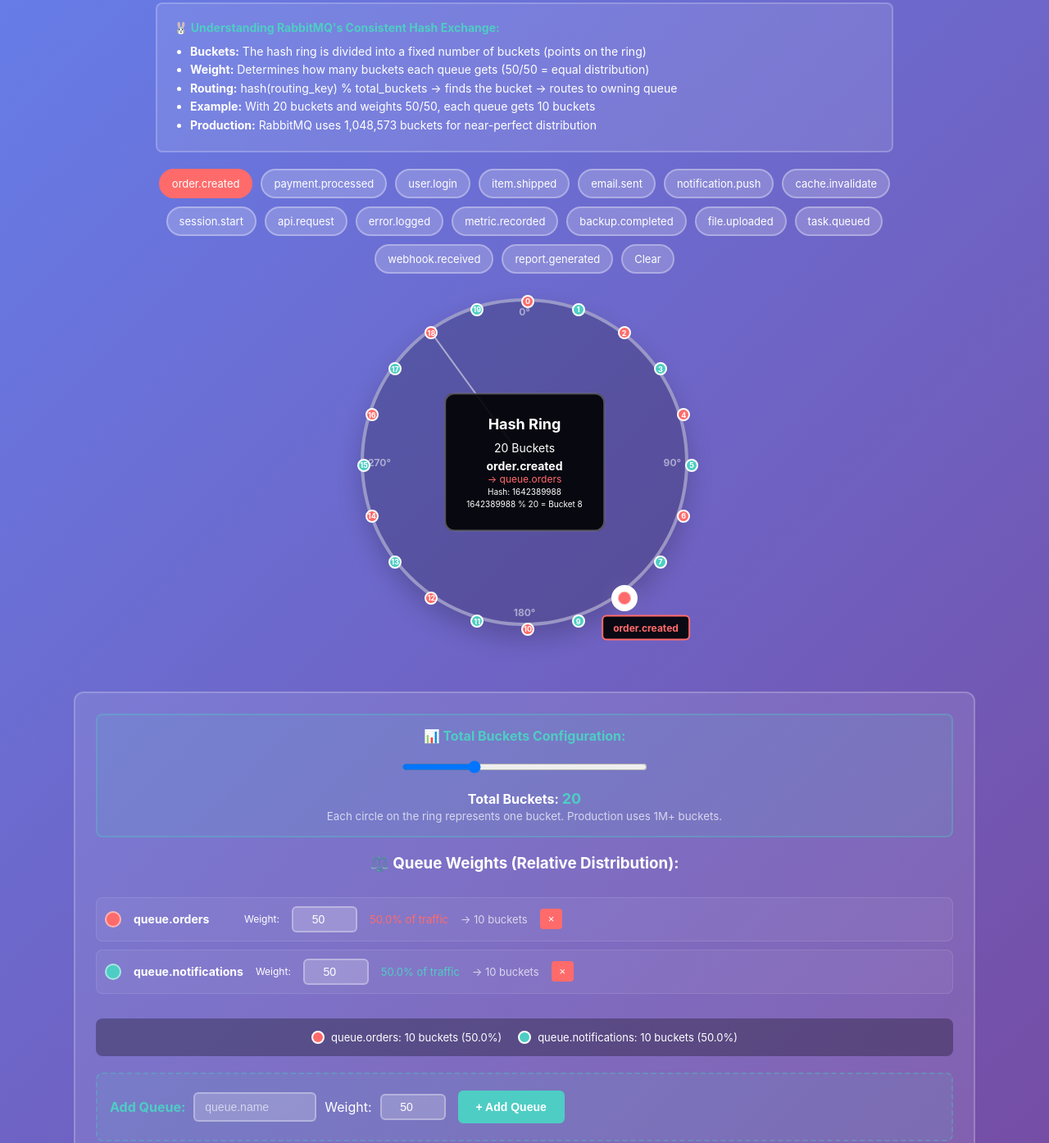
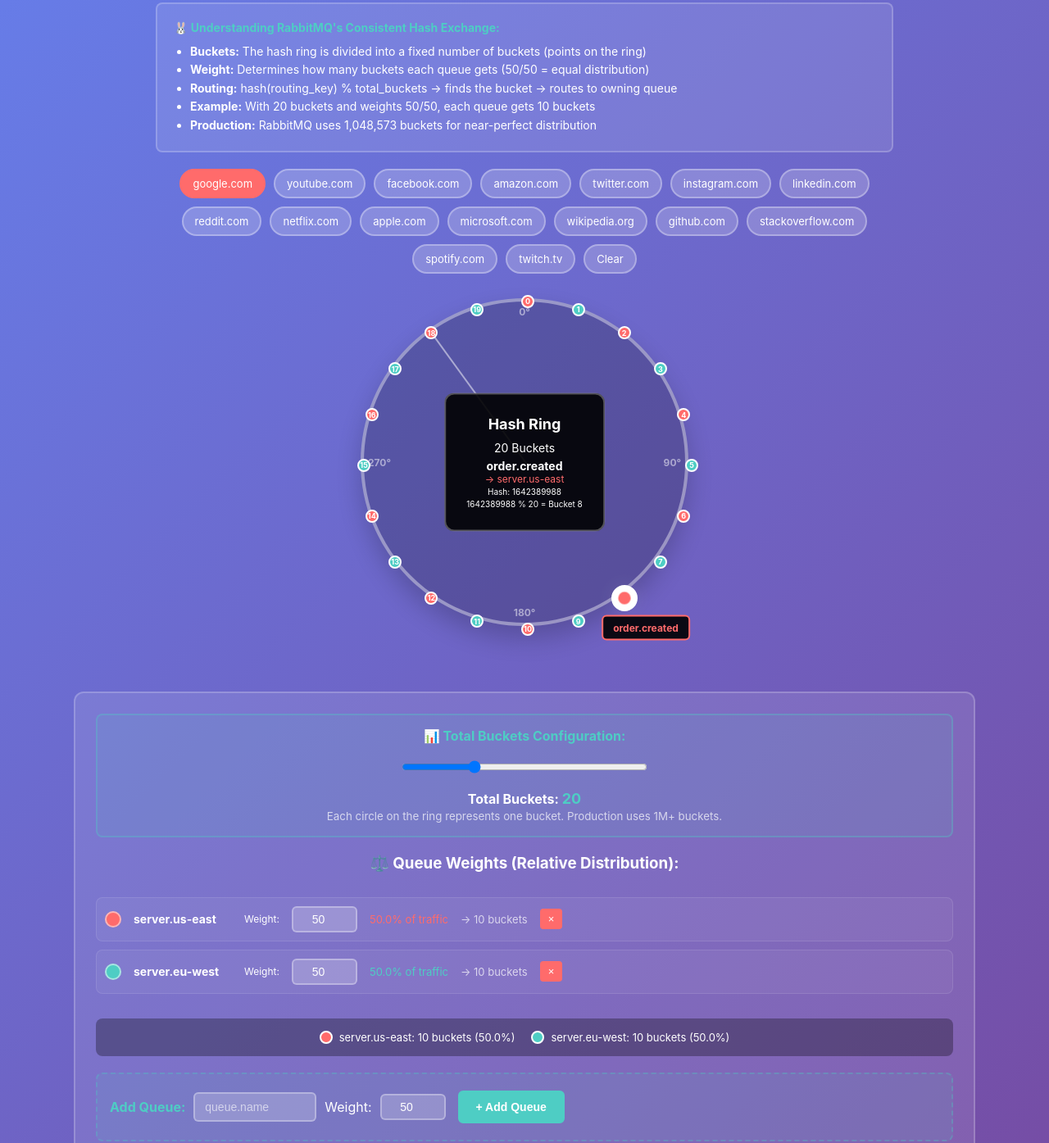
Before and after one commit to anveslav/consistent-hash-ring, a plain HTML site: page index.html in a window 1280 px wide. Shown: the part 110-1505 px from the top of the page at 82% size. Drawn offline with Linux system fonts and the light colour scheme.

Commit message:
Update index.html

```diff
--- a/index.html
+++ b/index.html
@@ -486,17 +486,17 @@
             window.currentLine = null;
 
             window.routingKeys = [
-                'order.created', 'payment.processed', 'user.login', 'item.shipped',
-                'email.sent', 'notification.push', 'cache.invalidate', 'session.start',
-                'api.request', 'error.logged', 'metric.recorded', 'backup.completed',
-                'file.uploaded', 'task.queued', 'webhook.received', 'report.generated'
+                'google.com', 'youtube.com', 'facebook.com', 'amazon.com',
+                'twitter.com', 'instagram.com', 'linkedin.com', 'reddit.com',
+                'netflix.com', 'apple.com', 'microsoft.com', 'wikipedia.org',
+                'github.com', 'stackoverflow.com', 'spotify.com', 'twitch.tv'
             ];
 
             // Initialize queues
             window.initQueues = function() {
                 window.queues = [
-                    { name: 'queue.orders', weight: 50, color: window.colors[0] },
-                    { name: 'queue.notifications', weight: 50, color: window.colors[1] }
+                    { name: 'server.us-east', weight: 50, color: window.colors[0] },
+                    { name: 'server.eu-west', weight: 50, color: window.colors[1] }
                 ];
             };
 
```
